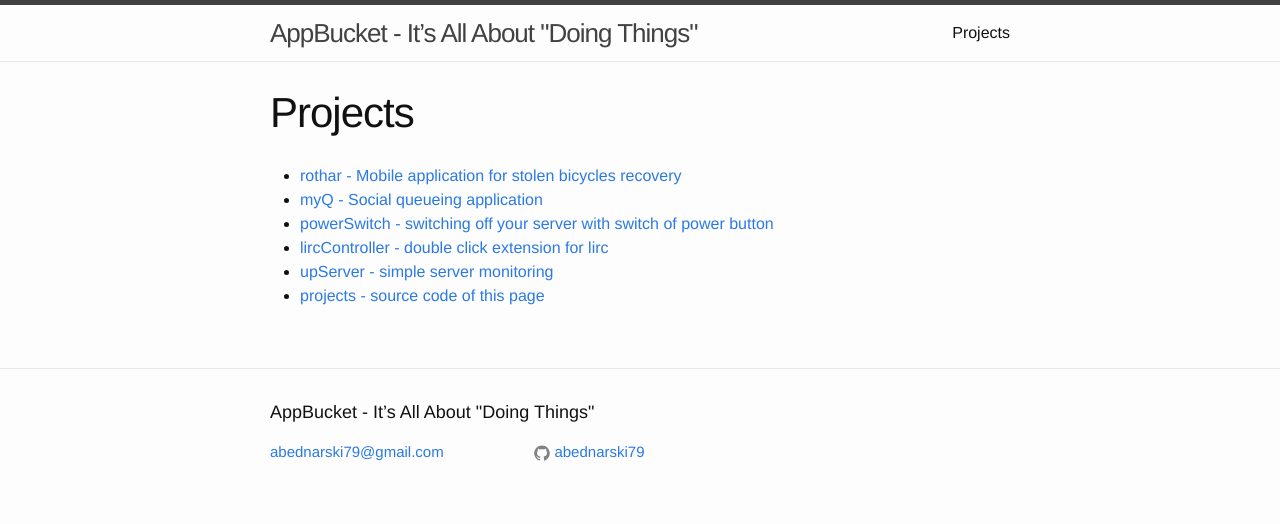
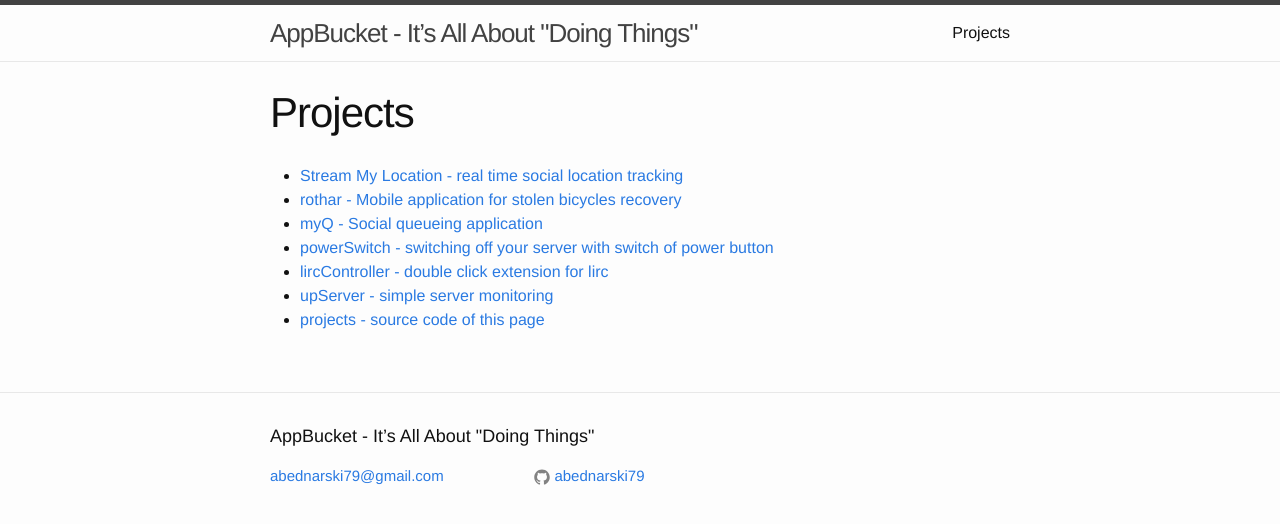
Before and after one commit to abednarski79/abednarski79.github.io, a Jekyll site: the page built from index.md, in a window 1280 px wide. Shown: the top 524 px of the page. Built offline with Jekyll 4.4.1, drawn with Linux system fonts in a browser that asks for light colours.

Commit message:
Update index.md

```diff
--- a/index.md
+++ b/index.md
@@ -3,6 +3,7 @@ layout: page
 title: Projects
 ---
 
+- [Stream My Location - real time social location tracking](https://play.google.com/store/apps/details?id=eu.appbucket.shareloc)
 - [rothar - Mobile application for stolen bicycles recovery](https://github.com/codeforireland/rothar-backend-app)
 - [myQ - Social queueing application](https://github.com/codeforireland/myq-backend-app)
 - [powerSwitch - switching off your server with switch of power button](https://github.com/abednarski79/power-switch)
```
